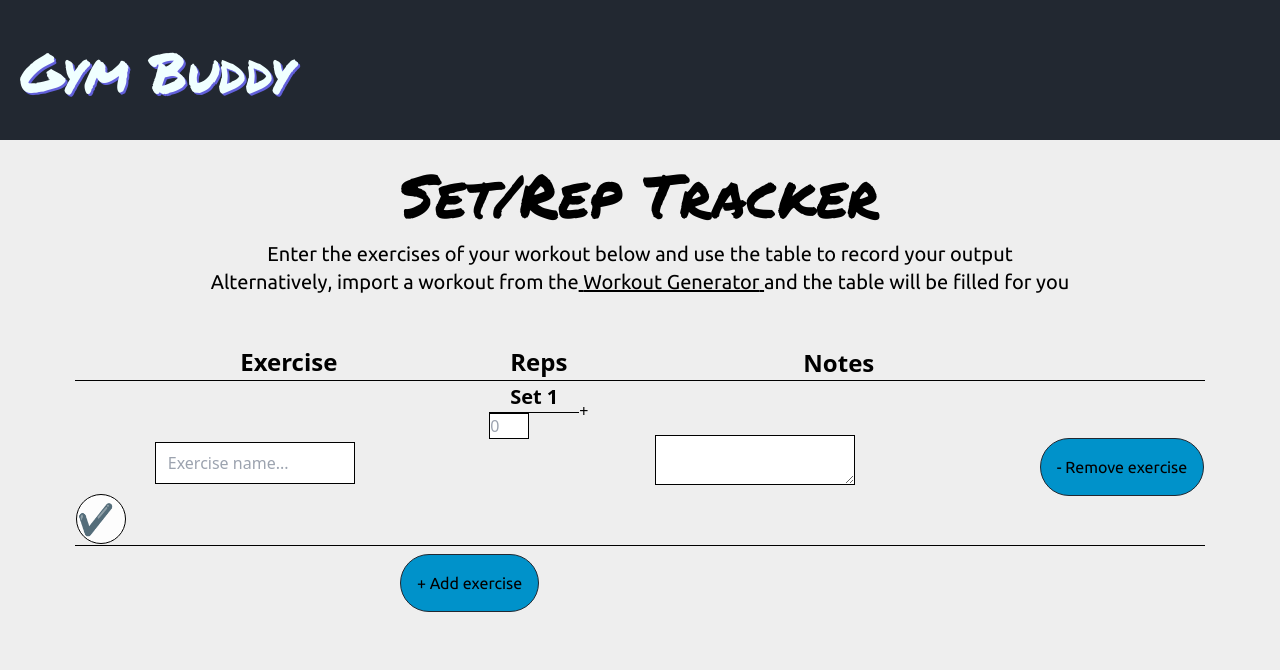
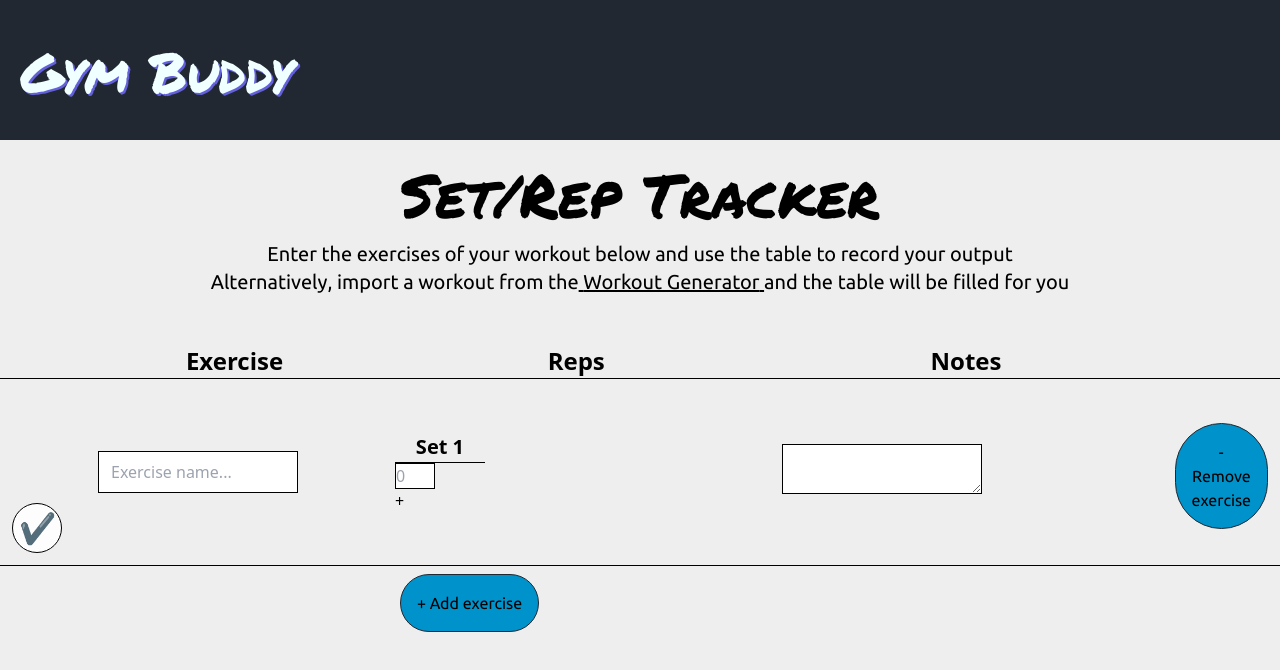
Before and after one commit to b-e-n-murray/react-gym-buddy-app, a React (Create React App) app: page /set-tracker in a window 1280 px wide. Shown: the top 670 px of the page. Built offline with nearby package versions, Linux system fonts and the light colour scheme; a web font is replaced by a local one.

Commit message:
formatting + added set limit

```diff
--- a/src/components/SetTracker.tsx
+++ b/src/components/SetTracker.tsx
@@ -131,9 +131,14 @@ function SetTracker(): JSX.Element {
   }
 
   function addNewSet(setData: Record<string, number>) {
-    const newSetNum: number = Object.entries(setData).length + 1
-    setData[newSetNum] = 0
-    return setData
+    if (Object.entries(setData).length < 4) {
+      const newSetNum: number = Object.entries(setData).length + 1;
+      setData[newSetNum] = 0;
+      return setData;
+    } else {
+      alert("4 sets is current maximum");
+      return setData;
+    }
   }
   return (
     <>
@@ -153,16 +158,13 @@ function SetTracker(): JSX.Element {
       </h4>
       <div className="flex justify-center">
         <div className=" flex justify-center mt-6">
-          <table className="border-none place-content-center table-auto">
+          <table className="table-auto border-none">
             <thead>
               <tr className="border-b">
                 <th className="border-none"></th>
                 <th className="text-2xl w-300">Exercise</th>
-                <th className="text-2xl w-200">Reps</th>
-                <th className="text-2xl w-400">
-                <th className="border-none"></th>
-                  Notes
-                </th>
+                <th className="text-2xl w-400">Reps</th>
+                <th className="text-2xl w-400 border-none">Notes</th>
               </tr>
             </thead>
             <tbody>
@@ -171,15 +173,15 @@ function SetTracker(): JSX.Element {
                   <>
                     {exercise.editMode ? (
                       <tr className="border-b" key={exercise.id}>
-                        <td>
+                        <td className="p-2 items-center justify-center">
                           <button
-                            className="flex flex-col border border-slate-200 h-50 w-50 mt-10 mr-2 rounded-full text-center text-3xl place-content-center bg-white"
+                            className="border border-slate-200 h-50 w-50 mt-10 mr-2 rounded-full text-center text-3xl place-content-center bg-white"
                             onClick={() => toggleEditMode(exercise.id)}
                           >
                             ✔️
                           </button>
                         </td>
-                        <td className="border-none p-3">
+                        <td className="p-2 items-center justify-center border-none">
                           <input
                             placeholder={
                               exercise.name === ""
@@ -194,7 +196,7 @@ function SetTracker(): JSX.Element {
                             }
                           ></input>
                         </td>
-                        <td className="flex justify-center">
+                        <td className="p-2 items-center justify-center border-none">
                           <table className="table-auto">
                             <thead>
                               <tr>
@@ -219,7 +221,7 @@ function SetTracker(): JSX.Element {
                                     return (
                                       <>
                                         <input
-                                          className="flex justify-center w-40 border border-slate-400"
+                                          className="justify-center w-40 border border-slate-400"
                                           maxLength={3}
                                           placeholder={
                                             reps === 0
@@ -242,9 +244,11 @@ function SetTracker(): JSX.Element {
                               </tr>
                             </tbody>
                           </table>
-                          <button onClick={() => addSetToExercise(exercise.id)}>+</button>
+                          <button onClick={() => addSetToExercise(exercise.id)}>
+                            +
+                          </button>
                         </td>
-                        <td className="border-none p-3">
+                        <td className="p-2 items-center justify-center border-none">
                           <textarea
                             className="border border-black-200 w-200"
                             value={exercise.notes === "" ? "" : exercise.notes}
@@ -253,7 +257,7 @@ function SetTracker(): JSX.Element {
                             }
                           ></textarea>
                         </td>
-                        <td className="border-none">
+                        <td className="p-2 items-center justify-center border-none">
                           <button
                             className="font-ubuntu bg-race-blue border border-obsidian mt-1 rounded-full p-3"
                             onClick={() => removeExercise(exercise.id)}
@@ -266,7 +270,7 @@ function SetTracker(): JSX.Element {
                       <tr className="border-b" key={exercise.id}>
                         <td>
                           <button
-                            className="border border-slate-200 h-50 w-50 mt-10 mr-2 text-3xl rounded-full bg-white"
+                            className="border border-slate-200 h-50 w-50 mt-10 mr-2 text-2xl rounded-full bg-white"
                             onClick={() => toggleEditMode(exercise.id)}
                           >
                             ✏️
```
